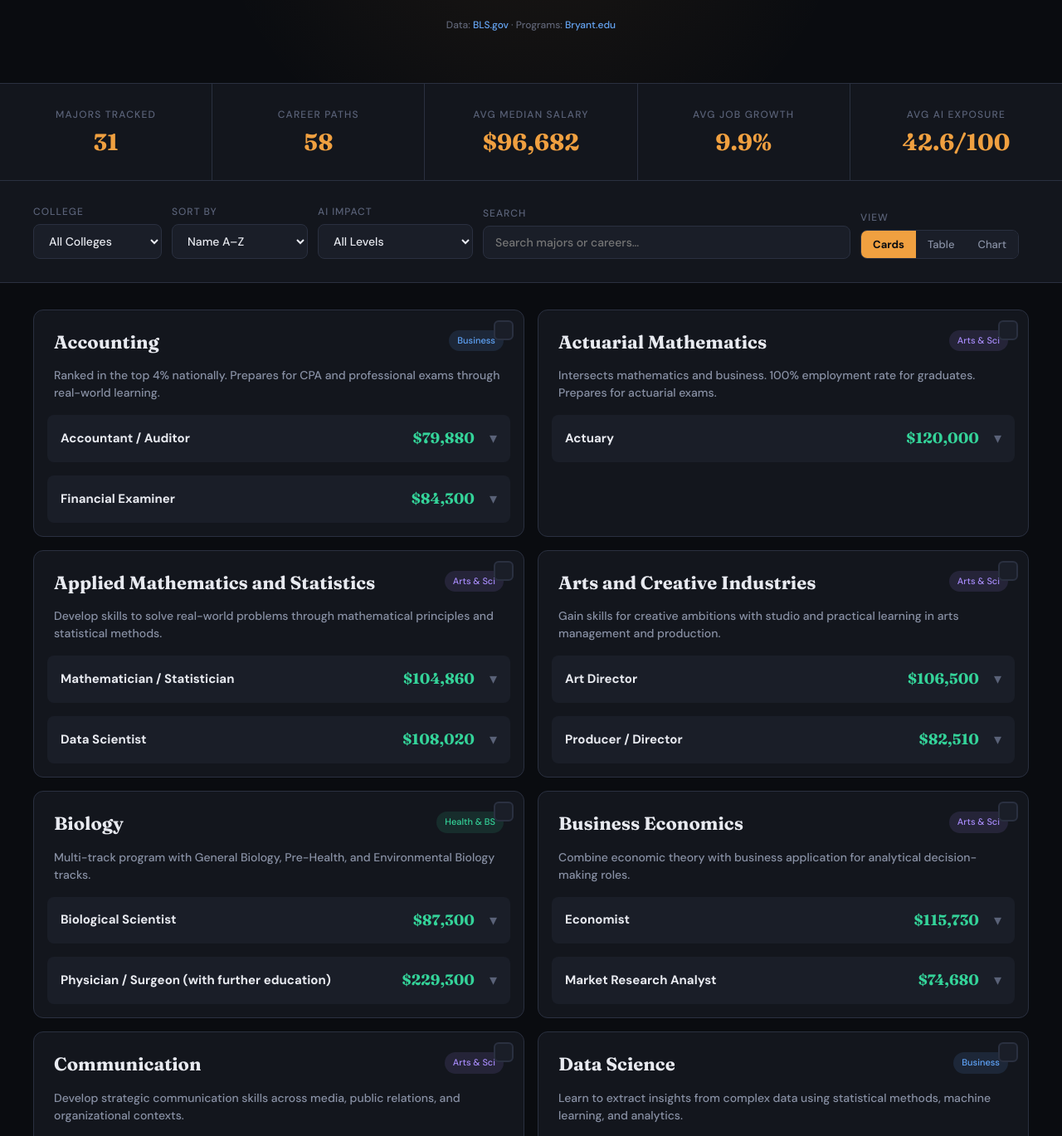
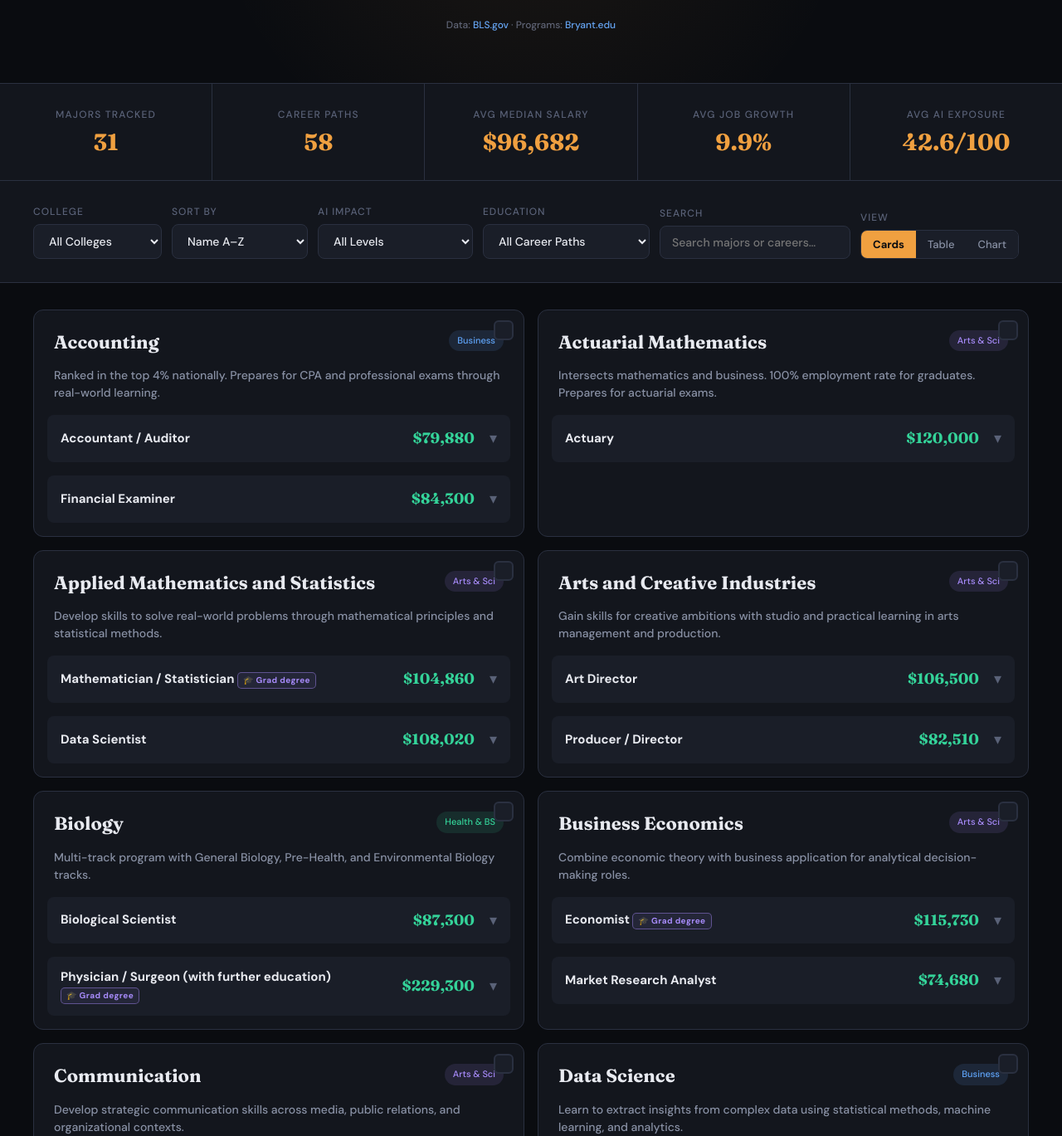
Before and after one commit to mtjdotcom/major_decision, a Flask app: page / in a window 1280 px wide. Shown: the part 367-1736 px from the top of the page at 83% size. Run offline with Flask 3, Linux system fonts and the light colour scheme.

Commit message:
Add grad-school flag/filter and shareable URL state
- Flag 13 careers whose BLS typical entry-level education exceeds a
  bachelor's (or that the dataset already marked "with further
  education") with grad_required + grad_label
- New Education filter (education=bachelors on /api/majors) that keeps
  only bachelor's-reachable careers and drops majors with none left
- 🎓 badges on career rows in cards, table, and scatter tooltips, with
  the specific requirement shown on hover; themed for Professor/Gamer
- Encode filters, search, view, selection, and open comparison in the
  URL (replaceState) and restore them on load, so any state can be
  shared as a link

Co-Authored-By: Claude Fable 5 <noreply@anthropic.com>

```diff
--- a/app.py
+++ b/app.py
@@ -78,6 +78,8 @@ MAJORS_DATA = [
         "careers": [
             {
                 "title": "Mathematician / Statistician",
+                "grad_required": True,
+                "grad_label": "Master's degree typically required",
                 "bls_code": "15-2041",
                 "median_salary": 104860,
                 "entry_salary": 61070,
@@ -171,6 +173,8 @@ MAJORS_DATA = [
             },
             {
                 "title": "Physician / Surgeon (with further education)",
+                "grad_required": True,
+                "grad_label": "Medical school (MD/DO) required",
                 "bls_code": "29-1228",
                 "median_salary": 229300,
                 "entry_salary": 68000,
@@ -195,6 +199,8 @@ MAJORS_DATA = [
         "careers": [
             {
                 "title": "Economist",
+                "grad_required": True,
+                "grad_label": "Master's degree typically required",
                 "bls_code": "19-3011",
                 "median_salary": 115730,
                 "entry_salary": 65550,
@@ -516,6 +522,8 @@ MAJORS_DATA = [
         "careers": [
             {
                 "title": "Registered Nurse (with further education)",
+                "grad_required": True,
+                "grad_label": "Nursing program (BSN/ABSN) required",
                 "bls_code": "29-1141",
                 "median_salary": 86070,
                 "entry_salary": 61250,
@@ -531,6 +539,8 @@ MAJORS_DATA = [
             },
             {
                 "title": "Dietitian / Nutritionist",
+                "grad_required": True,
+                "grad_label": "Master's required for RD credential (since 2024)",
                 "bls_code": "29-1031",
                 "median_salary": 69680,
                 "entry_salary": 43580,
@@ -555,6 +565,8 @@ MAJORS_DATA = [
         "careers": [
             {
                 "title": "Historian",
+                "grad_required": True,
+                "grad_label": "Master's degree typically required",
                 "bls_code": "19-3093",
                 "median_salary": 68870,
                 "entry_salary": 36700,
@@ -867,6 +879,8 @@ MAJORS_DATA = [
         "careers": [
             {
                 "title": "Lawyer (with further education)",
+                "grad_required": True,
+                "grad_label": "Law school (JD) required",
                 "bls_code": "23-1011",
                 "median_salary": 145760,
                 "entry_salary": 67490,
@@ -882,6 +896,8 @@ MAJORS_DATA = [
             },
             {
                 "title": "Political Scientist",
+                "grad_required": True,
+                "grad_label": "Master's degree typically required",
                 "bls_code": "19-3094",
                 "median_salary": 132820,
                 "entry_salary": 64500,
@@ -906,6 +922,8 @@ MAJORS_DATA = [
         "careers": [
             {
                 "title": "Clinical Psychologist (with further education)",
+                "grad_required": True,
+                "grad_label": "Doctorate (PhD/PsyD) required",
                 "bls_code": "19-3031",
                 "median_salary": 92740,
                 "entry_salary": 51570,
@@ -921,6 +939,8 @@ MAJORS_DATA = [
             },
             {
                 "title": "Industrial-Organizational Psychologist",
+                "grad_required": True,
+                "grad_label": "Master's degree typically required",
                 "bls_code": "19-3032",
                 "median_salary": 147750,
                 "entry_salary": 76250,
@@ -960,6 +980,8 @@ MAJORS_DATA = [
             },
             {
                 "title": "Survey Researcher",
+                "grad_required": True,
+                "grad_label": "Master's degree typically required",
                 "bls_code": "19-3022",
                 "median_salary": 60960,
                 "entry_salary": 36410,
@@ -999,6 +1021,8 @@ MAJORS_DATA = [
             },
             {
                 "title": "Foreign Language Teacher (Post-secondary)",
+                "grad_required": True,
+                "grad_label": "Master's or PhD typically required",
                 "bls_code": "25-1124",
                 "median_salary": 75810,
                 "entry_salary": 41590,
@@ -1077,6 +1101,8 @@ MAJORS_DATA = [
             },
             {
                 "title": "Athletic Trainer",
+                "grad_required": True,
+                "grad_label": "Master's degree required",
                 "bls_code": "29-9091",
                 "median_salary": 56420,
                 "entry_salary": 37180,
@@ -1216,11 +1242,20 @@ def get_majors():
     college = request.args.get('college', '')
     sort_by = request.args.get('sort', '')
     ai_filter = request.args.get('ai_impact', '')
+    education = request.args.get('education', '')
 
     filtered = MAJORS_DATA
 
     if college:
         filtered = [m for m in filtered if m['college'] == college]
+
+    if education == 'bachelors':
+        # Keep only careers reachable with a bachelor's; drop majors with none left
+        filtered = [
+            {**m, 'careers': [c for c in m['careers'] if not c.get('grad_required')]}
+            for m in filtered
+        ]
+        filtered = [m for m in filtered if m['careers']]
 
     if ai_filter:
         ranges = {
@@ -1272,7 +1307,8 @@ def stats():
                 'median_salary': c['median_salary'],
                 'growth_rate': c['growth_rate'],
                 'ai_impact_score': c['ai_impact_score'],
-                'ai_impact': c['ai_impact']
+                'ai_impact': c['ai_impact'],
+                'grad_required': c.get('grad_required', False)
             })
 
     avg_salary = sum(c['median_salary'] for c in all_careers) / len(all_careers)
--- a/templates/index.html
+++ b/templates/index.html
@@ -237,6 +237,11 @@
             font-family: 'DM Sans', sans-serif; font-weight: 600; font-size: 13px;
         }
         body.professor .clear-btn:hover { color: #f87171; border-color: #f87171; background: rgba(248,113,113,0.08); }
+        body.professor .grad-badge {
+            font-size: 10px; font-weight: 700; letter-spacing: 0.04em;
+            color: #a78bfa; border: 1px solid rgba(167,139,250,0.45);
+            background: rgba(167,139,250,0.08); border-radius: 5px; padding: 2px 6px;
+        }
 
         /* — Content — */
         body.professor .content {
@@ -526,6 +531,10 @@
             box-shadow: inset -2px -2px 0 rgba(0,0,0,0.4), inset 2px 2px 0 rgba(255,255,255,0.15);
         }
         body.gamer .clear-btn:hover { background: #e40058; border-color: #ff4080; transform: scale(1.05); }
+        body.gamer .grad-badge {
+            font-size: 7px; color: #b8a0ff; border: 2px solid #6040c0;
+            background: #181030; border-radius: 0; padding: 3px 5px;
+        }
 
         /* — Content — */
         body.gamer .content {
@@ -724,6 +733,7 @@
         .compare-btn.visible { display: block; }
         .clear-btn { display: none; cursor: pointer; }
         .clear-btn.visible { display: block; }
+        .grad-badge { display: inline-block; white-space: nowrap; cursor: help; }
         .modal-footer { display: flex; justify-content: flex-end; gap: 10px; margin-top: 20px; }
         .major-grid { display: grid; gap: 16px; }
         .major-card { position: relative; }
@@ -883,6 +893,13 @@
             <option value="high" data-prof="High (Most Exposed)" data-game="☠ DANGER">High (Most Exposed)</option>
         </select>
     </div>
+    <div class="control-group">
+        <label data-prof="Education" data-game="DEGREE">Education</label>
+        <select id="filterEdu">
+            <option value="">All Career Paths</option>
+            <option value="bachelors" data-prof="Bachelor's-Ready Only" data-game="NO EXTRA QUESTS">Bachelor's-Ready Only</option>
+        </select>
+    </div>
     <div class="control-group search-box">
         <label data-prof="Search" data-game="SEARCH">Search</label>
         <input type="text" id="searchInput" placeholder="Search majors or careers…">
@@ -1027,6 +1044,8 @@ let scatterData = null;
 let scatterRendered = false;
 
 async function init() {
+    const restored = restoreFromURL();
+
     const [majorsRes, statsRes] = await Promise.all([
         fetch('/api/majors?sort=name'),
         fetch('/api/stats')
@@ -1047,6 +1066,15 @@ async function init() {
 
     // Apply saved theme
     setTheme(currentTheme);
+
+    // Re-apply state restored from a shared URL
+    if (restored.hasFilters) await applyFilters();
+    if (selectedIds.size) { updateCompareUI(); renderCards(lastRenderedMajors); }
+    if (restored.view && restored.view !== 'cards') {
+        const btn = document.querySelector(`.view-toggle button[data-view="${restored.view}"]`);
+        if (btn) btn.click();
+    }
+    if (restored.compare && selectedIds.size >= 2) openCompare();
 }
 
 function formatSalary(n) { return '$' + n.toLocaleString(); }
@@ -1072,6 +1100,11 @@ function getAIColor(score) {
 }
 
 function t(prof, game) { return currentTheme === 'gamer' ? game : prof; }
+
+function gradBadge(c) {
+    if (!c.grad_required) return '';
+    return `<span class="grad-badge" title="${c.grad_label || 'Requires education beyond a bachelor’s degree'}">${t('🎓 Grad degree','🎓 LVL UP REQ')}</span>`;
+}
 
 function renderCards(majors) {
     lastRenderedMajors = majors;
@@ -1099,7 +1132,7 @@ function renderCards(majors) {
                 return `
                 <div class="career-block" id="career-${m.id}-${i}">
                     <div class="career-header" onclick="toggleCareer('career-${m.id}-${i}')">
-                        <span class="career-title">${cTitle}</span>
+                        <span class="career-title">${cTitle} ${gradBadge(c)}</span>
                         <span class="career-salary">${formatSalary(c.median_salary)}</span>
                         <span class="career-expand-icon">${G ? '▼' : '▾'}</span>
                     </div>
@@ -1154,6 +1187,7 @@ function toggleSelect(id, e) {
     else { if (selectedIds.size >= 4) { alert(currentTheme === 'gamer' ? 'MAX 4 PLAYERS!' : 'You can compare up to 4 majors.'); return; } selectedIds.add(id); }
     updateCompareUI();
     renderCards(lastRenderedMajors);
+    syncURL();
 }
 
 function updateCompareUI() {
@@ -1170,6 +1204,7 @@ function clearSelection(closeModal) {
     updateCompareUI();
     renderCards(lastRenderedMajors);
     if (closeModal) closeCompare();
+    syncURL();
 }
 
 async function openCompare() {
@@ -1203,8 +1238,12 @@ async function openCompare() {
     html += '</div>';
     content.innerHTML = html;
     document.getElementById('compareModal').classList.add('active');
+    syncURL();
 }
-function closeCompare() { document.getElementById('compareModal').classList.remove('active'); }
+function closeCompare() {
+    document.getElementById('compareModal').classList.remove('active');
+    syncURL();
+}
 
 function renderScatter(careers) {
     const chart = document.getElementById('scatterChart');
@@ -1287,7 +1326,7 @@ function renderScatter(careers) {
         dot.className = 'scatter-dot';
         dot.style.cssText = `left:${x - size/2}px;top:${y - size/2}px;width:${size}px;height:${size}px;background:${color};opacity:0.85;`;
         dot.addEventListener('mouseenter', () => {
-            tooltip.innerHTML = `<strong>${c.career}</strong><br><span style="opacity:0.7">${c.major}</span><br>Salary: <strong>${formatSalary(c.median_salary)}</strong><br>Growth: <strong>${c.growth_rate}%</strong> · AI: <strong style="color:${getAIColor(c.ai_impact_score)}">${c.ai_impact_score}/100</strong>`;
+            tooltip.innerHTML = `<strong>${c.career}</strong><br><span style="opacity:0.7">${c.major}</span><br>Salary: <strong>${formatSalary(c.median_salary)}</strong><br>Growth: <strong>${c.growth_rate}%</strong> · AI: <strong style="color:${getAIColor(c.ai_impact_score)}">${c.ai_impact_score}/100</strong>${c.grad_required ? `<br>${t('🎓 Grad degree required','🎓 LVL UP REQ')}` : ''}`;
             tooltip.classList.add('active');
             const tipX = (x + size + 8 + 220 > totalW) ? x - 230 : x + size + 8;
             tooltip.style.left = tipX + 'px';
@@ -1312,7 +1351,7 @@ function renderTable(majors) {
             </tr></thead>
             <tbody>${rows.map(r => `<tr>
                 <td><strong>${G ? r.major.toUpperCase() : r.major}</strong></td>
-                <td>${G ? r.title.toUpperCase() : r.title}</td>
+                <td>${G ? r.title.toUpperCase() : r.title} ${gradBadge(r)}</td>
                 <td class="salary-col">${formatSalary(r.median_salary)}</td>
                 <td style="opacity:0.6">${formatSalary(r.entry_salary)}</td>
                 <td style="opacity:0.6">${formatSalary(r.top_salary)}</td>
@@ -1336,6 +1375,7 @@ document.querySelectorAll('.view-toggle button').forEach(btn => {
             // Small delay to ensure container is visible and has dimensions
             requestAnimationFrame(() => { renderScatter(scatterData); scatterRendered = true; });
         }
+        syncURL();
     });
 });
 
@@ -1344,11 +1384,13 @@ async function applyFilters() {
     const college = document.getElementById('filterCollege').value;
     const sort = document.getElementById('sortBy').value;
     const ai = document.getElementById('filterAI').value;
+    const edu = document.getElementById('filterEdu').value;
     const search = document.getElementById('searchInput').value.toLowerCase();
     const params = new URLSearchParams();
     if (college) params.set('college', college);
     if (sort) params.set('sort', sort);
     if (ai) params.set('ai_impact', ai);
+    if (edu) params.set('education', edu);
     const res = await fetch('/api/majors?' + params.toString());
     let data = await res.json();
     if (search) {
@@ -1360,11 +1402,50 @@ async function applyFilters() {
     }
     renderCards(data);
     renderTable(data);
+    syncURL();
+}
+
+/* ═══════ Shareable URL state ═══════ */
+function syncURL() {
+    const p = new URLSearchParams();
+    const college = document.getElementById('filterCollege').value;
+    const sort = document.getElementById('sortBy').value;
+    const ai = document.getElementById('filterAI').value;
+    const edu = document.getElementById('filterEdu').value;
+    const q = document.getElementById('searchInput').value;
+    if (college) p.set('college', college);
+    if (sort && sort !== 'name') p.set('sort', sort);
+    if (ai) p.set('ai', ai);
+    if (edu) p.set('edu', edu);
+    if (q) p.set('q', q);
+    if (currentView !== 'cards') p.set('view', currentView);
+    if (selectedIds.size) p.set('sel', [...selectedIds].join(','));
+    if (document.getElementById('compareModal').classList.contains('active')) p.set('compare', '1');
+    const qs = p.toString();
+    history.replaceState(null, '', qs ? '?' + qs : location.pathname);
+}
+
+function restoreFromURL() {
+    const p = new URLSearchParams(location.search);
+    const setVal = (id, v) => { if (v !== null) document.getElementById(id).value = v; };
+    setVal('filterCollege', p.get('college'));
+    setVal('sortBy', p.get('sort'));
+    setVal('filterAI', p.get('ai'));
+    setVal('filterEdu', p.get('edu'));
+    setVal('searchInput', p.get('q'));
+    (p.get('sel') || '').split(',').map(Number).filter(n => n > 0).slice(0, 4)
+        .forEach(id => selectedIds.add(id));
+    return {
+        view: p.get('view'),
+        compare: p.get('compare') === '1',
+        hasFilters: !!(p.get('college') || p.get('sort') || p.get('ai') || p.get('edu') || p.get('q'))
+    };
 }
 
 document.getElementById('filterCollege').addEventListener('change', applyFilters);
 document.getElementById('sortBy').addEventListener('change', applyFilters);
 document.getElementById('filterAI').addEventListener('change', applyFilters);
+document.getElementById('filterEdu').addEventListener('change', applyFilters);
 document.getElementById('searchInput').addEventListener('input', applyFilters);
 document.getElementById('compareModal').addEventListener('click', (e) => {
     if (e.target === document.getElementById('compareModal')) closeCompare();
```
Also changed, not shown: README.md.
